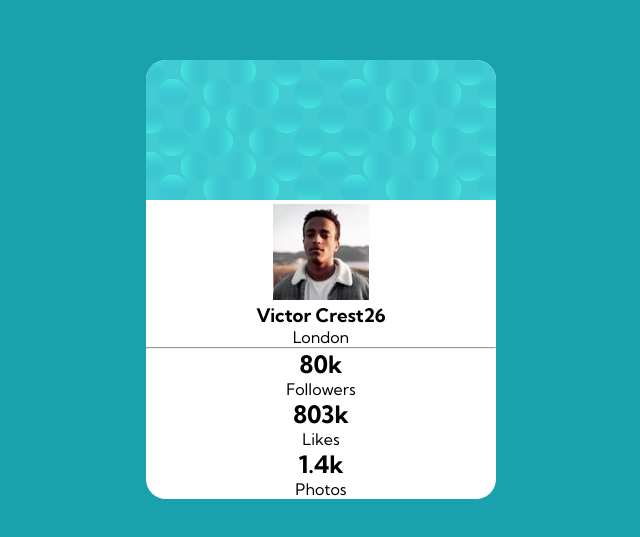
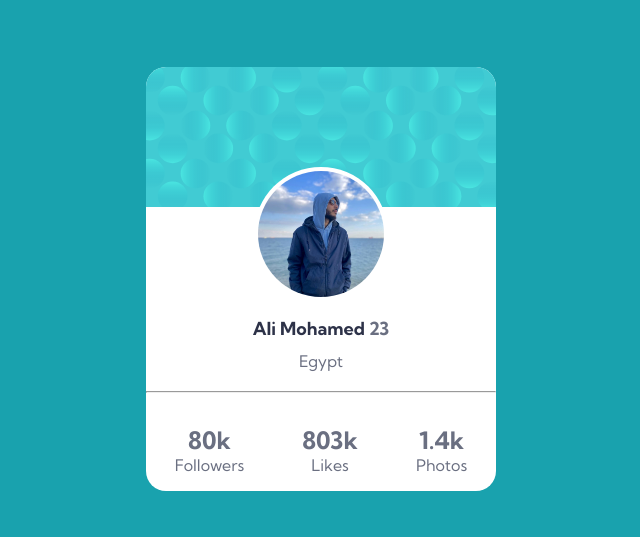
Before and after one commit to AliMohamed35/popularity-card, a plain HTML site: page index.html in a window 1280 px wide. Shown: the part 121-658 px from the top of the page, without its empty margins (319-959 px from the left). Drawn offline with Linux system fonts and the light colour scheme.

Commit message:
Re-configured css code

```diff
--- a/index.html
+++ b/index.html
@@ -12,11 +12,11 @@
       <div class="card">
         <img src="images/bg-pattern-card.svg" alt="" />
         <div class="avatar-name">
-          <img src="images/image-victor.jpg" alt="" />
-          <h3>Victor Crest<span>26</span></h3>
-          <p>London</p>
+          <img src="images/WhatsApp Image 2023-04-28 at 22.44.26.jpg" width="134px" height="134px" alt="" />
+          <h3>Ali Mohamed <span>23</span></h3>
+          <p>Egypt</p>
         </div>
-        <hr />
+        <hr/>
         <div class="numbers">
           <div class="first">
             <h2>80k</h2>
--- a/style/style.css
+++ b/style/style.css
@@ -16,15 +16,43 @@ body {
   text-align: center;
   background-color: var(--Darkcyan);
   min-height: 100vh;
-  font-family: 'Kumbh Sans', sans-serif;
+  font-family: "Kumbh Sans", sans-serif;
+  padding: 1rem;
 }
-.card{
-    /* max-width: 25rem;
-    max-height: 25rem; */
-    background-color: white;
-    border-radius: 20px;
+.card {
+  background-color: white;
+  border-radius: 20px;
 }
-.card > img{
-    width: 100%;
-    border-radius: 20px 20px 0 0;
+.card > img {
+  border-radius: 20px 20px 0 0;
 }
+.avatar-name {
+  margin-top: -4rem;
+  padding: 20px;
+}
+.avatar-name img {
+  border-radius: 50%;
+  padding: 4px;
+  background-color: white;
+  margin-bottom: 0.7rem;
+  object-fit: cover;
+}
+.avatar-name h3{
+    color: var(--Verydarkdesaturatedblue);
+    font-size: 1.125rem;
+}
+span{
+    color: var(--Darkgrayishblue);
+}
+.avatar-name > p{
+    margin-top: 0.7rem;
+    color: var(--Darkgrayishblue);
+}
+.numbers {
+  display: flex;
+  justify-content: space-between;
+  padding: 2rem 1.8rem 1rem 1.8rem;
+}
+.numbers h2,p{
+    color: var(--Darkgrayishblue);
+}
```
